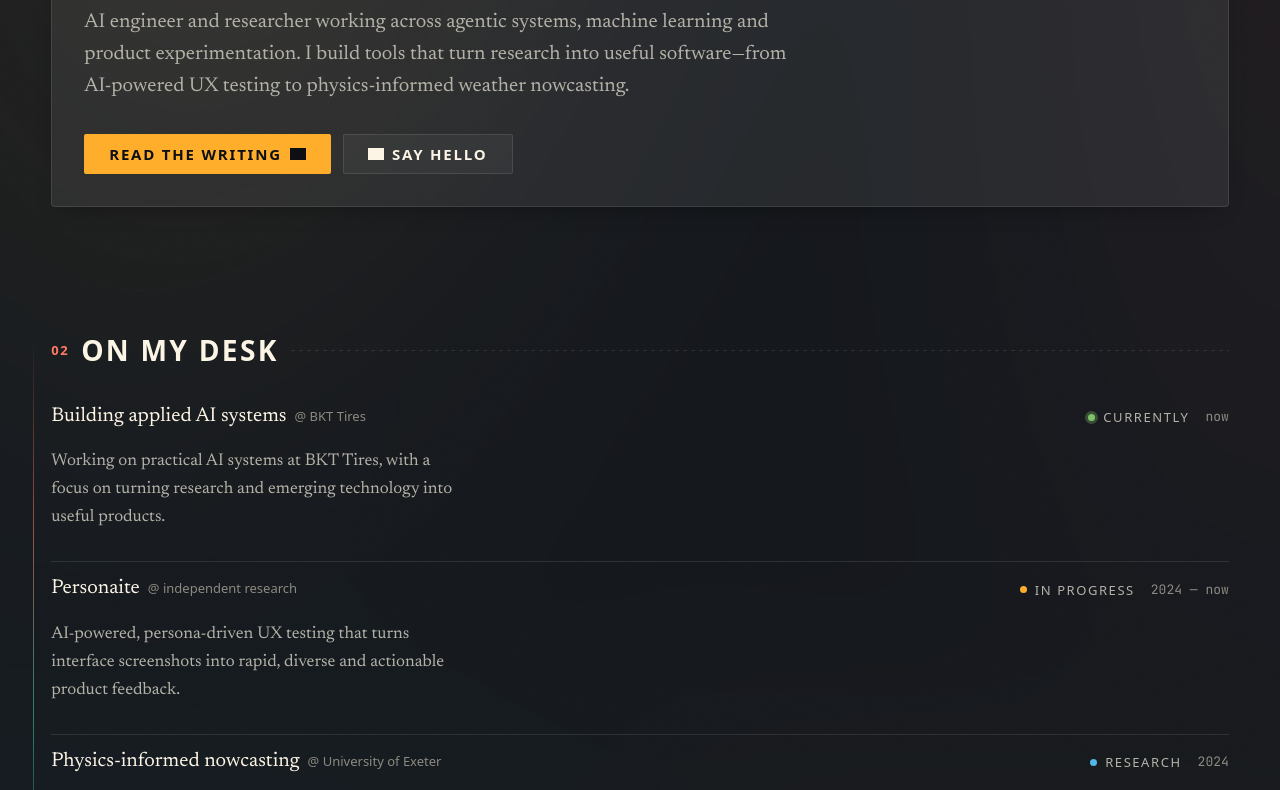
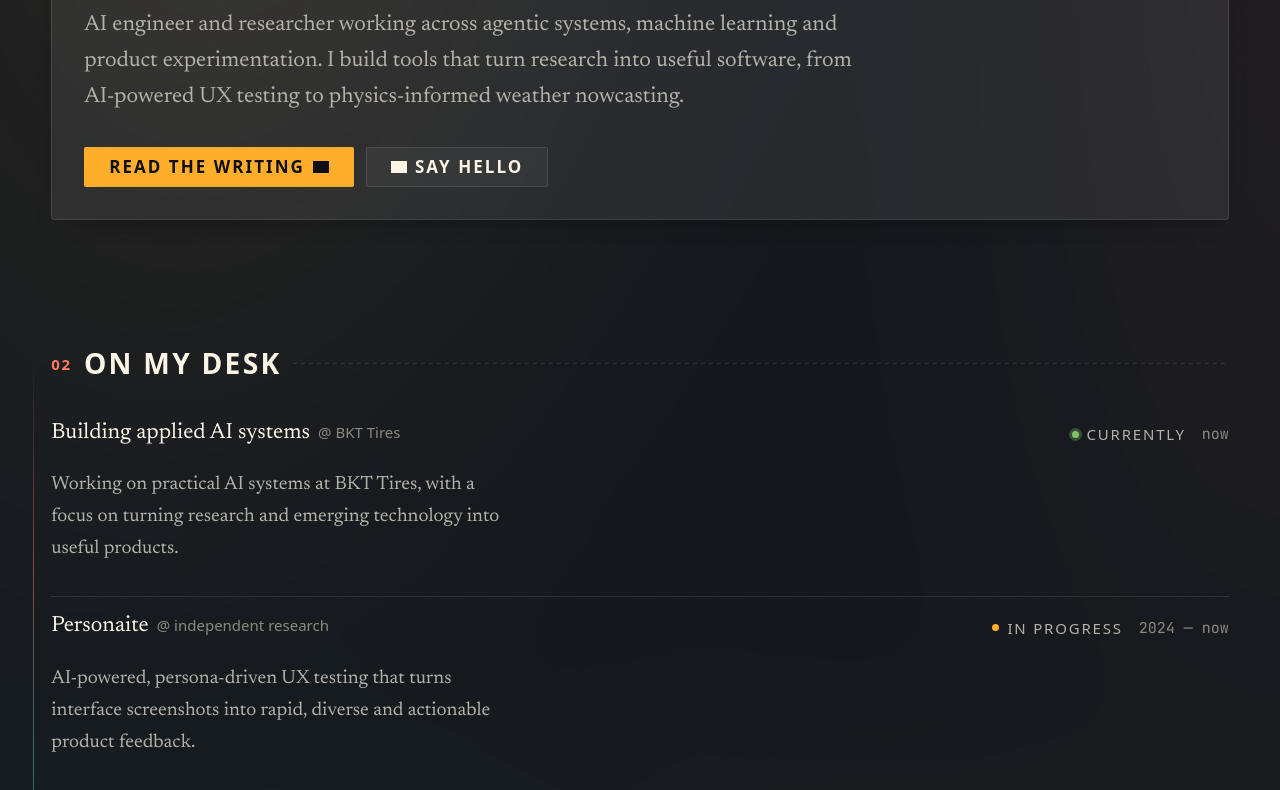
Before and after one commit to Tsomoriri/sushen.dev, an Eleventy site: page src/index.njk in a window 1280 px wide. Shown: the part 654-1444 px from the top of the page. Built offline with nearby package versions, Linux system fonts and the light colour scheme; Eleventy itself is replaced by a stand-in of ours; files that its build step writes are made by us from their sources; grey boxes are pictures that could not be loaded; a web font is replaced by a local one.

Commit message:
fix: render notes and improve readability

```diff
--- a/_ds/sushen-dev-design-system-801d0d14-92e9-40b7-a924-e5737132e244/tokens/typography.css
+++ b/_ds/sushen-dev-design-system-801d0d14-92e9-40b7-a924-e5737132e244/tokens/typography.css
@@ -1,13 +1,13 @@
 /* Type scale is tuned to a 28px baseline; every size below has a
    line-height that lands on a 4px increment so the typewriter grid holds. */
 :root{
-  --text-2xs:12px;   --lh-2xs:20px;
-  --text-xs:13px;    --lh-xs:20px;
-  --text-sm:15px;    --lh-sm:24px;
-  --text-base:17px;  --lh-base:28px;
-  --text-md:20px;    --lh-md:32px;
-  --text-lg:24px;    --lh-lg:36px;
-  --text-xl:30px;    --lh-xl:40px;
+  --text-2xs:13px;   --lh-2xs:20px;
+  --text-xs:15px;    --lh-xs:24px;
+  --text-sm:17px;    --lh-sm:28px;
+  --text-base:19px;  --lh-base:32px;
+  --text-md:22px;    --lh-md:36px;
+  --text-lg:26px;    --lh-lg:40px;
+  --text-xl:32px;    --lh-xl:44px;
   --text-2xl:38px;   --lh-2xl:44px;
   --text-3xl:50px;   --lh-3xl:56px;
   --text-4xl:66px;   --lh-4xl:72px;
--- a/ds-base.js
+++ b/ds-base.js
@@ -2,7 +2,7 @@
 // base at the bound DS folder relative to this file (e.g. '_ds/<folder>' at
 // the project root, '../_ds/<folder>' one level down) — one line to edit.
 (() => {
-  const base = '_ds/sushen-dev-design-system-801d0d14-92e9-40b7-a924-e5737132e244';
+  const base = '/_ds/sushen-dev-design-system-801d0d14-92e9-40b7-a924-e5737132e244';
   for (const p of ["styles.css"]) {
     const l = document.createElement('link');
     l.rel = 'stylesheet'; l.href = base + '/' + p;
--- a/src/_data/site.json
+++ b/src/_data/site.json
@@ -2,6 +2,6 @@
   "name": "Sushen",
   "domain": "sushen.dev",
   "headline": "I build intelligent systems that meet real users.",
-  "intro": "AI engineer and researcher working across agentic systems, machine learning and product experimentation. I build tools that turn research into useful software—from AI-powered UX testing to physics-informed weather nowcasting.",
+  "intro": "AI engineer and researcher working across agentic systems, machine learning and product experimentation. I build tools that turn research into useful software, from AI-powered UX testing to physics-informed weather nowcasting.",
   "email": "me@sushen.dev"
 }
--- a/src/index.njk
+++ b/src/index.njk
@@ -121,7 +121,7 @@ class Component extends DCLogic {
   renderVals() {
     return {
       meta: [
-        { label: "location", value: "Exeter, UK" },
+        { label: "location", value: "Mumbai, India" },
         { label: "focus", value: "agents · ML · product research" },
         { label: "reply time", value: "~2 days" },
         { label: "linkedin", value: "/in/sushenyadav" },
```
